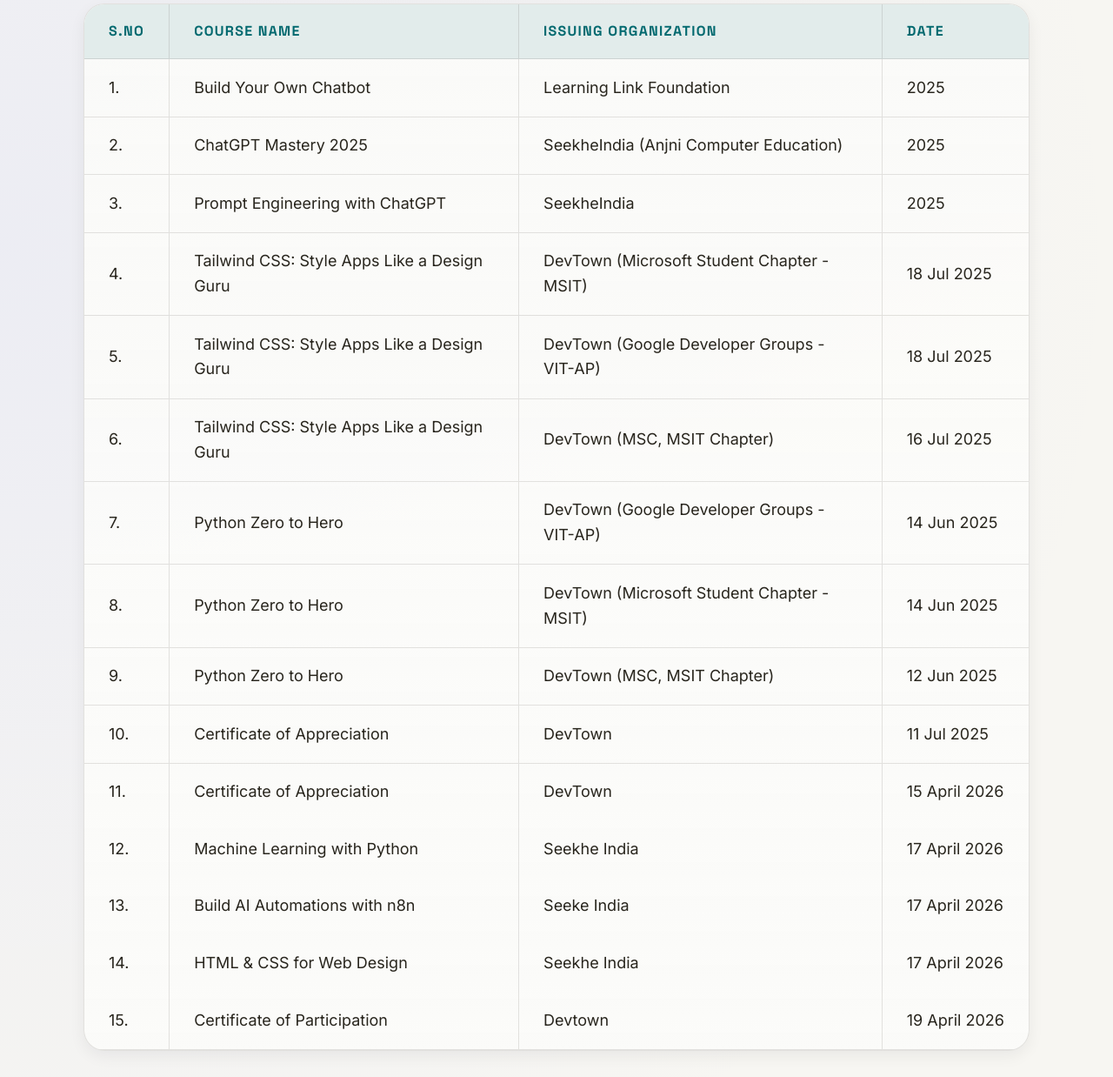
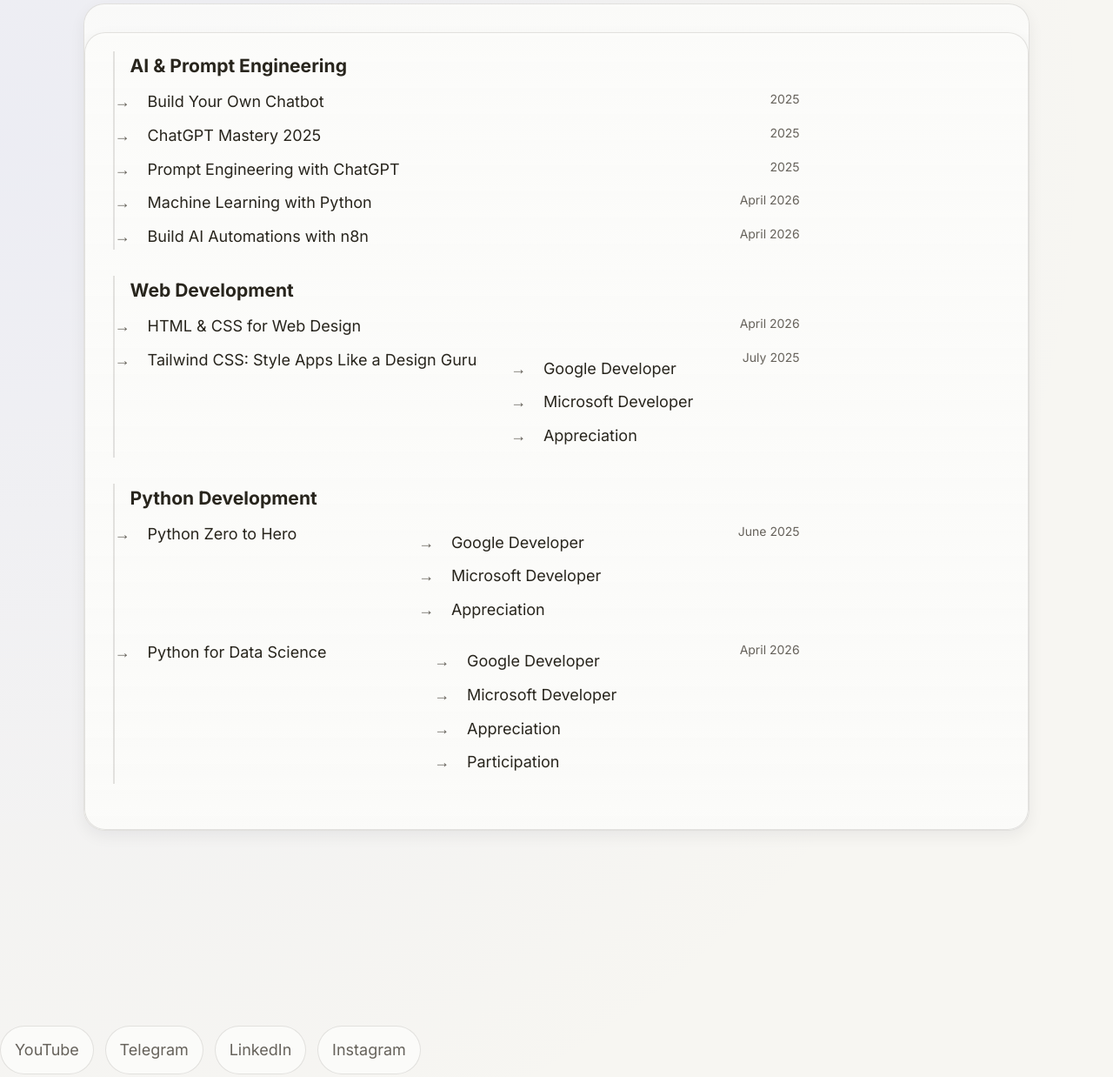
Before and after one commit to neuralsyntax8-glitch/KhushluckSingh-, a plain HTML site: page index.html in a window 1280 px wide. Shown: the part 6020-7258 px from the top of the page at 87% size. Drawn offline with nearby package versions, Linux system fonts and the light colour scheme; a small style sheet from the web is missing.

Commit message:
Update index.html

```diff
--- a/index.html
+++ b/index.html
@@ -24,6 +24,133 @@
   <script src="https://cdnjs.cloudflare.com/ajax/libs/aos/2.3.4/aos.js" defer></script>
   <script src="https://cdn.jsdelivr.net/pyodide/v0.26.4/full/pyodide.js" defer></script>
   <style>
+    /* 🔥 Kill horizontal layout inside each item */
+.certifications-section > div {
+  display: block !important;
+  position: relative;
+  margin-bottom: 14px;
+  padding-right: 90px; /* space for date */
+}
+
+/* 🎯 Keep date on right */
+.certifications-section > div > span {
+  position: absolute;
+  right: 0;
+  top: 0;
+  font-size: 12px;
+  color: #8aa0b6;
+}
+
+/* 🎯 ALL text lines stack vertically */
+.certifications-section > div > * {
+  display: block !important;
+}
+
+/* 🔥 First line = course name */
+.certifications-section > div > *:first-child {
+  font-size: 14px;
+  color: #ffffff;
+  margin-bottom: 4px;
+}
+
+/* 🔥 Everything after = sub-certificates */
+.certifications-section > div > *:not(:first-child):not(span) {
+  margin-left: 22px;
+  font-size: 13px;
+  color: #9fb3c8;
+  margin-top: 2px;
+}
+
+/* ➤ Add arrow cleanly */
+.certifications-section > div > *:not(:first-child):not(span)::before {
+  content: "→ ";
+  color: #8aa0b6;
+}
+    /* Nested certificates (sub-items) */
+
+.sub-list {
+  margin-top: 5px;
+  padding-left: 15px;
+}
+
+.sub-list li {
+  font-size: 13px;
+  color: var(--color-text-muted);
+  display: block;
+  margin: 3px 0;
+  padding-left: 10px;
+  position: relative;
+}
+
+/* Small dot instead of arrow */
+.sub-list li::before {
+  content: "•";
+  position: absolute;
+  left: -10px;
+  color: var(--color-primary);
+  font-size: 12px;
+}
+    /* ===== Certifications Timeline Fix ===== */
+
+.certifications {
+  max-width: 800px;
+}
+
+.course {
+  position: relative;
+  margin-bottom: 30px;
+  padding-left: 30px;
+}
+
+.course::before {
+  content: "";
+  position: absolute;
+  left: 10px;
+  top: 0;
+  bottom: 0;
+  width: 2px;
+  background-color: var(--color-border);
+}
+
+.course h3 {
+  margin-bottom: 10px;
+}
+
+.course ul {
+  list-style: none;
+  padding-left: 0;
+  margin: 0;
+}
+
+.course li {
+  position: relative;
+  display: flex;
+  justify-content: space-between;
+  margin: 10px 0;
+  padding-left: 20px;
+}
+
+.course li::before {
+  content: "→";
+  position: absolute;
+  left: -18px;
+  top: 0;
+  color: var(--color-text-muted);
+}
+
+.cert-name a {
+  color: var(--color-text);
+  text-decoration: none;
+}
+
+.cert-name a:hover {
+  color: var(--color-primary);
+}
+
+.date {
+  color: var(--color-text-muted);
+  font-size: 14px;
+}
     :root,
     [data-theme="light"] {
       --text-xs: clamp(0.75rem, 0.7rem + 0.25vw, 0.875rem);
@@ -383,127 +510,97 @@
 
     <div class="card" data-aos="fade-up" style="margin-top: 2rem; padding: 0; overflow: hidden;">
       <div style="overflow-x: auto;">
-        <table style="width: 100%; border-collapse: separate; border-spacing: 0;">
-  <thead>
-    <tr style="background: color-mix(in srgb, var(--color-primary) 10%, var(--color-surface));">
-      <th style="padding: 1.15rem 1.75rem; text-align: left; border-right: 1px solid var(--color-border); border-bottom: 1px solid var(--color-border); color: var(--color-primary); font-family: var(--font-display); font-size: var(--text-sm); letter-spacing: .08em; text-transform: uppercase;">
-        S.no
-      </th>
-      <th style="padding: 1.15rem 1.75rem; text-align: left; border-right: 1px solid var(--color-border); border-bottom: 1px solid var(--color-border); color: var(--color-primary); font-family: var(--font-display); font-size: var(--text-sm); letter-spacing: .08em; text-transform: uppercase;">
-        Course Name
-      </th>
-      <th style="padding: 1.15rem 1.75rem; text-align: left; border-right: 1px solid var(--color-border); border-bottom: 1px solid var(--color-border); color: var(--color-primary); font-family: var(--font-display); font-size: var(--text-sm); letter-spacing: .08em; text-transform: uppercase;">
-        Issuing Organization
-      </th>
-      <th style="padding: 1.15rem 1.75rem; text-align: left; border-bottom: 1px solid var(--color-border); color: var(--color-primary); font-family: var(--font-display); font-size: var(--text-sm); letter-spacing: .08em; text-transform: uppercase;">
-        Date
-      </th>
-    </tr>
-  </thead>
+        <div class="card" data-aos="fade-up" style="margin-top: 2rem;">
 
-  <tbody>
-    <tr>
-      <td style="padding: 1.15rem 1.75rem; border-right: 1px solid var(--color-border); border-bottom: 1px solid var(--color-border);">1.</td>
-      <td style="padding: 1.15rem 1.75rem; border-right: 1px solid var(--color-border); border-bottom: 1px solid var(--color-border);">Build Your Own Chatbot</td>
-      <td style="padding: 1.15rem 1.75rem; border-right: 1px solid var(--color-border); border-bottom: 1px solid var(--color-border);">Learning Link Foundation</td>
-      <td style="padding: 1.15rem 1.75rem; border-bottom: 1px solid var(--color-border); white-space: nowrap;">2025</td>
-    </tr>
+  <section class="certifications">
 
-    <tr>
-      <td style="padding: 1.15rem 1.75rem; border-right: 1px solid var(--color-border); border-bottom: 1px solid var(--color-border);">2.</td>
-      <td style="padding: 1.15rem 1.75rem; border-right: 1px solid var(--color-border); border-bottom: 1px solid var(--color-border);">ChatGPT Mastery 2025</td>
-      <td style="padding: 1.15rem 1.75rem; border-right: 1px solid var(--color-border); border-bottom: 1px solid var(--color-border);">SeekheIndia (Anjni Computer Education)</td>
-      <td style="padding: 1.15rem 1.75rem; border-bottom: 1px solid var(--color-border); white-space: nowrap;">2025</td>
-    </tr>
+  <!-- AI -->
+  <div class="course">
+    <h3>AI & Prompt Engineering</h3>
+    <ul>
+      <li>
+        <span class="cert-name"><a href="#" target="_blank">Build Your Own Chatbot</a></span>
+        <span class="date">2025</span>
+      </li>
+      <li>
+        <span class="cert-name"><a href="#" target="_blank">ChatGPT Mastery 2025</a></span>
+        <span class="date">2025</span>
+      </li>
+      <li>
+        <span class="cert-name"><a href="#" target="_blank">Prompt Engineering with ChatGPT</a></span>
+        <span class="date">2025</span>
+      </li>
+      <li>
+        <span class="cert-name"><a href="#" target="_blank">Machine Learning with Python</a></span>
+        <span class="date">April 2026</span>
+      </li>
+      <li>
+        <span class="cert-name"><a href="#" target="_blank">Build AI Automations with n8n</a></span>
+        <span class="date">April 2026</span>
+      </li>
+    </ul>
+  </div>
 
-    <tr>
-      <td style="padding: 1.15rem 1.75rem; border-right: 1px solid var(--color-border); border-bottom: 1px solid var(--color-border);">3.</td>
-      <td style="padding: 1.15rem 1.75rem; border-right: 1px solid var(--color-border); border-bottom: 1px solid var(--color-border);">Prompt Engineering with ChatGPT</td>
-      <td style="padding: 1.15rem 1.75rem; border-right: 1px solid var(--color-border); border-bottom: 1px solid var(--color-border);">SeekheIndia</td>
-      <td style="padding: 1.15rem 1.75rem; border-bottom: 1px solid var(--color-border); white-space: nowrap;">2025</td>
-    </tr>
+  <!-- Web -->
+  <div class="course">
+    <h3>Web Development</h3>
+    <ul>
+      <li>
+        <span class="cert-name"><a href="#" target="_blank">HTML & CSS for Web Design</a></span>
+        <span class="date">April 2026</span>
+      </li>
 
-    <tr>
-      <td style="padding: 1.15rem 1.75rem; border-right: 1px solid var(--color-border); border-bottom: 1px solid var(--color-border);">4.</td>
-      <td style="padding: 1.15rem 1.75rem; border-right: 1px solid var(--color-border); border-bottom: 1px solid var(--color-border);">Tailwind CSS: Style Apps Like a Design Guru</td>
-      <td style="padding: 1.15rem 1.75rem; border-right: 1px solid var(--color-border); border-bottom: 1px solid var(--color-border);">DevTown (Microsoft Student Chapter - MSIT)</td>
-      <td style="padding: 1.15rem 1.75rem; border-bottom: 1px solid var(--color-border); white-space: nowrap;">18 Jul 2025</td>
-    </tr>
+      <li>
+        <span class="cert-name"><a href="#" target="_blank">Tailwind CSS: Style Apps Like a Design Guru</a></span>
 
-    <tr>
-      <td style="padding: 1.15rem 1.75rem; border-right: 1px solid var(--color-border); border-bottom: 1px solid var(--color-border);">5.</td>
-      <td style="padding: 1.15rem 1.75rem; border-right: 1px solid var(--color-border); border-bottom: 1px solid var(--color-border);">Tailwind CSS: Style Apps Like a Design Guru</td>
-      <td style="padding: 1.15rem 1.75rem; border-right: 1px solid var(--color-border); border-bottom: 1px solid var(--color-border);">DevTown (Google Developer Groups - VIT-AP)</td>
-      <td style="padding: 1.15rem 1.75rem; border-bottom: 1px solid var(--color-border); white-space: nowrap;">18 Jul 2025</td>
-    </tr>
+        <!-- Sub-certificates -->
+        <ul class="sub-cert">
+          <li>Google Developer</li>
+          <li>Microsoft Developer</li>
+          <li>Appreciation</li>
+        </ul>
 
-    <tr>
-      <td style="padding: 1.15rem 1.75rem; border-right: 1px solid var(--color-border); border-bottom: 1px solid var(--color-border);">6.</td>
-      <td style="padding: 1.15rem 1.75rem; border-right: 1px solid var(--color-border); border-bottom: 1px solid var(--color-border);">Tailwind CSS: Style Apps Like a Design Guru</td>
-      <td style="padding: 1.15rem 1.75rem; border-right: 1px solid var(--color-border); border-bottom: 1px solid var(--color-border);">DevTown (MSC, MSIT Chapter)</td>
-      <td style="padding: 1.15rem 1.75rem; border-bottom: 1px solid var(--color-border); white-space: nowrap;">16 Jul 2025</td>
-    </tr>
+        <span class="date">July 2025</span>
+      </li>
+    </ul>
+  </div>
 
-    <tr>
-      <td style="padding: 1.15rem 1.75rem; border-right: 1px solid var(--color-border); border-bottom: 1px solid var(--color-border);">7.</td>
-      <td style="padding: 1.15rem 1.75rem; border-right: 1px solid var(--color-border); border-bottom: 1px solid var(--color-border);">Python Zero to Hero</td>
-      <td style="padding: 1.15rem 1.75rem; border-right: 1px solid var(--color-border); border-bottom: 1px solid var(--color-border);">DevTown (Google Developer Groups - VIT-AP)</td>
-      <td style="padding: 1.15rem 1.75rem; border-bottom: 1px solid var(--color-border); white-space: nowrap;">14 Jun 2025</td>
-    </tr>
+  <!-- Python -->
+  <div class="course">
+    <h3>Python Development</h3>
+    <ul>
+      <li>
+        <span class="cert-name"><a href="#" target="_blank">Python Zero to Hero</a></span>
 
-    <tr>
-      <td style="padding: 1.15rem 1.75rem; border-right: 1px solid var(--color-border); border-bottom: 1px solid var(--color-border);">8.</td>
-      <td style="padding: 1.15rem 1.75rem; border-right: 1px solid var(--color-border); border-bottom: 1px solid var(--color-border);">Python Zero to Hero</td>
-      <td style="padding: 1.15rem 1.75rem; border-right: 1px solid var(--color-border); border-bottom: 1px solid var(--color-border);">DevTown (Microsoft Student Chapter - MSIT)</td>
-      <td style="padding: 1.15rem 1.75rem; border-bottom: 1px solid var(--color-border); white-space: nowrap;">14 Jun 2025</td>
-    </tr>
+        <ul class="sub-cert">
+          <li>Google Developer</li>
+          <li>Microsoft Developer</li>
+          <li>Appreciation</li>
+        </ul>
 
-    <tr>
-      <td style="padding: 1.15rem 1.75rem; border-right: 1px solid var(--color-border); border-bottom: 1px solid var(--color-border);">9.</td>
-      <td style="padding: 1.15rem 1.75rem; border-right: 1px solid var(--color-border); border-bottom: 1px solid var(--color-border);">Python Zero to Hero</td>
-      <td style="padding: 1.15rem 1.75rem; border-right: 1px solid var(--color-border); border-bottom: 1px solid var(--color-border);">DevTown (MSC, MSIT Chapter)</td>
-      <td style="padding: 1.15rem 1.75rem; border-bottom: 1px solid var(--color-border); white-space: nowrap;">12 Jun 2025</td>
-    </tr>
+        <span class="date">June 2025</span>
+      </li>
 
-    <tr>
-      <td style="padding: 1.15rem 1.75rem; border-right: 1px solid var(--color-border); border-bottom: 1px solid var(--color-border);">10.</td>
-      <td style="padding: 1.15rem 1.75rem; border-right: 1px solid var(--color-border); border-bottom: 1px solid var(--color-border);">Certificate of Appreciation</td>
-      <td style="padding: 1.15rem 1.75rem; border-right: 1px solid var(--color-border); border-bottom: 1px solid var(--color-border);">DevTown</td>
-      <td style="padding: 1.15rem 1.75rem; border-bottom: 1px solid var(--color-border); white-space: nowrap;">11 Jul 2025</td>
-    </tr>
+      <li>
+        <span class="cert-name"><a href="#" target="_blank">Python for Data Science</a></span>
 
-    <tr>
-      <td style="padding: 1.15rem 1.75rem; border-right: 1px solid var(--color-border);">11.</td>
-      <td style="padding: 1.15rem 1.75rem; border-right: 1px solid var(--color-border);">Certificate of Appreciation</td>
-      <td style="padding: 1.15rem 1.75rem; border-right: 1px solid var(--color-border);">DevTown</td>
-      <td style="padding: 1.15rem 1.75rem; white-space: nowrap;">15 April 2026</td>
-    </tr>
-    <tr>
-      <td style="padding: 1.15rem 1.75rem; border-right: 1px solid var(--color-border);">12.</td>
-      <td style="padding: 1.15rem 1.75rem; border-right: 1px solid var(--color-border);">Machine Learning with Python</td>
-      <td style="padding: 1.15rem 1.75rem; border-right: 1px solid var(--color-border);">Seekhe India</td>
-      <td style="padding: 1.15rem 1.75rem; white-space: nowrap;">17 April 2026</td>
-    </tr>
-    <tr>
-      <td style="padding: 1.15rem 1.75rem; border-right: 1px solid var(--color-border);">13.</td>
-      <td style="padding: 1.15rem 1.75rem; border-right: 1px solid var(--color-border);">Build AI Automations with n8n</td>
-      <td style="padding: 1.15rem 1.75rem; border-right: 1px solid var(--color-border);">Seeke India</td>
-      <td style="padding: 1.15rem 1.75rem; white-space: nowrap;">17 April 2026</td>
-    </tr>
-    <tr>
-      <td style="padding: 1.15rem 1.75rem; border-right: 1px solid var(--color-border);">14.</td>
-      <td style="padding: 1.15rem 1.75rem; border-right: 1px solid var(--color-border);">HTML & CSS for Web Design</td>
-      <td style="padding: 1.15rem 1.75rem; border-right: 1px solid var(--color-border);">Seekhe India</td>
-      <td style="padding: 1.15rem 1.75rem; white-space: nowrap;">17 April 2026</td>
-    </tr>
-    <tr>
-      <td style="padding: 1.15rem 1.75rem; border-right: 1px solid var(--color-border); border-bottom: 1px solid var(--color-border);">15.</td>
-      <td style="padding: 1.15rem 1.75rem; border-right: 1px solid var(--color-border); border-bottom: 1px solid var(--color-border);">Certificate of Participation</td>
-      <td style="padding: 1.15rem 1.75rem; border-right: 1px solid var(--color-border); border-bottom: 1px solid var(--color-border);">Devtown</td>
-      <td style="padding: 1.15rem 1.75rem; border-bottom: 1px solid var(--color-border); white-space: nowrap;">19 April 2026</td>
-    </tr>
-  </tbody>
-</table>
+        <ul class="sub-cert">
+          <li>Google Developer</li>
+          <li>Microsoft Developer</li>
+          <li>Appreciation</li>
+          <li>Participation</li>
+        </ul>
+
+        <span class="date">April 2026</span>
+      </li>
+    </ul>
+  </div>
+
+  </div>
+
+</section>
+
+</div>
       </div>
     </div>
   </div>
```
